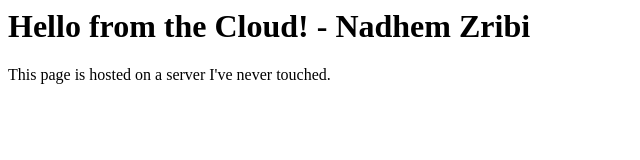
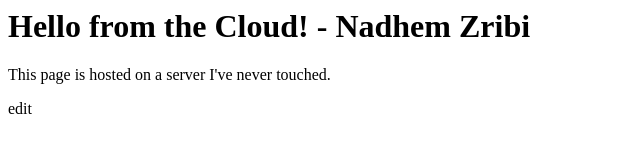
Before and after one commit to Hacher000/Hacher000.github.io, a plain HTML site: page index.html in a window 1280 px wide. Shown: the full height of the page, 0-640 px from the left. Drawn offline with Linux system fonts and the light colour scheme.

Commit message:
Add edit paragraph to index.html

```diff
--- a/index.html
+++ b/index.html
@@ -2,5 +2,6 @@
 <body>
 <h1>Hello from the Cloud! - Nadhem Zribi</h1>
 <p>This page is hosted on a server I've never touched.</p>
+<p>edit</p>
 </body>
 </html>
```
